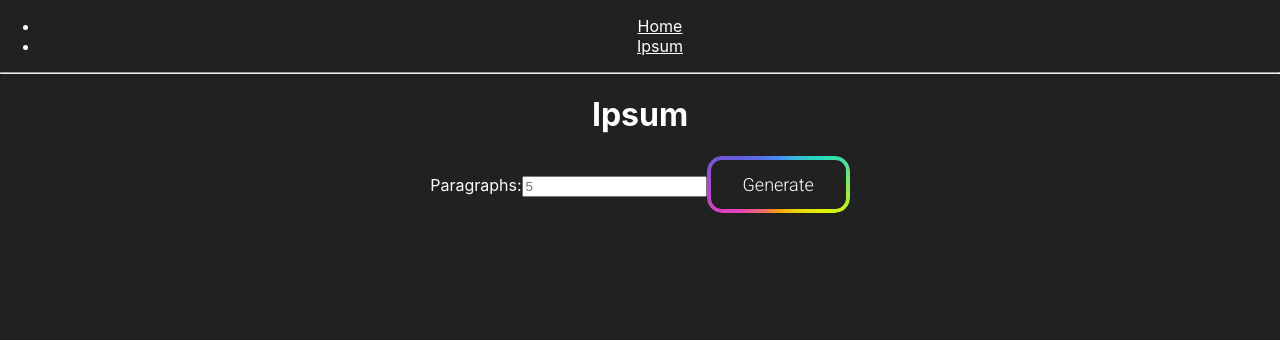
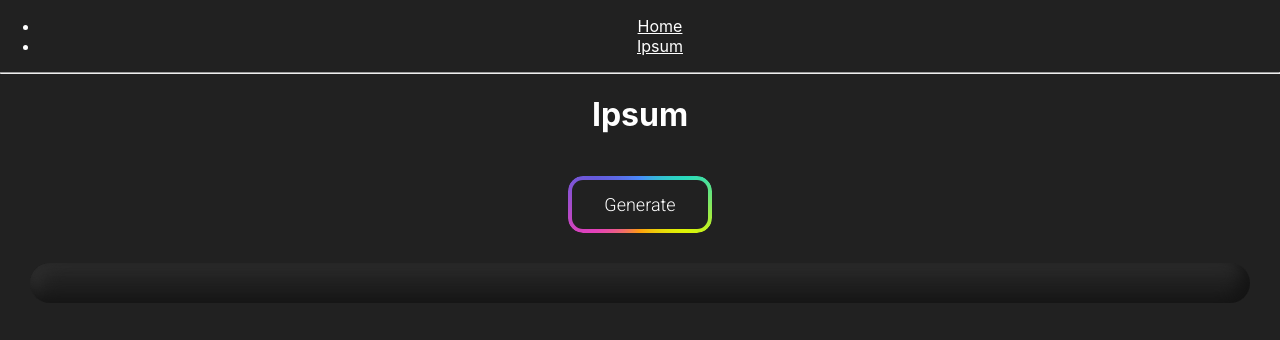
Before and after one commit to TimA314/altipsum, a React (Create React App) app: page /ipsum in a window 1280 px wide. Shown: the top 340 px of the page. Built offline with nearby package versions, Linux system fonts and the light colour scheme.

Commit message:
added ipsum text component

```diff
--- a/src/App.js
+++ b/src/App.js
@@ -7,7 +7,7 @@ import { BrowserRouter as Router, Route, Link, Routes } from "react-router-dom";
 function App() {
   return (
     <Router>
-      <div className="App-background">
+      <div>
         <ul>
           <li>
             <Link to="/">Home</Link>
--- /dev/null
+++ b/src/Components/IpsumText.css
@@ -0,0 +1,7 @@
+.cont {
+  border-radius: 26px;
+  background: #212121;
+  box-shadow: inset -8px -8px 16px #141414, inset 8px 8px 16px #2e2e2e;
+  padding: 20px;
+  margin: 30px;
+}
--- /dev/null
+++ b/src/Components/IpsumText.js
@@ -0,0 +1,10 @@
+import React from "react";
+import "./IpsumText.css";
+
+export default function IpsumText(props) {
+  return (
+    <div className="cont">
+      <article>{props.IpsumText}</article>
+    </div>
+  );
+}
--- a/src/pages/Ipsum.js
+++ b/src/pages/Ipsum.js
@@ -1,5 +1,6 @@
 import React from "react";
 import { useState } from "react";
+import IpsumText from "../Components/IpsumText";
 import { getNews } from "../services/newsService";
 import "./Ipsum.css";
 
@@ -9,7 +10,11 @@ export default function Ipsum() {
   function handleNewsGenerate(e) {
     e.preventDefault();
     getNews()
-      .then((res) => setNewsData(res.data.articles))
+      .then((res) => {
+        // console.log(res.data.articles);
+        let data = res.data.articles.map(({ description }) => description);
+        setNewsData(data);
+      })
       .catch((err) => console.log(err));
     console.log(newsData);
   }
@@ -17,23 +22,11 @@ export default function Ipsum() {
   return (
     <div className="background">
       <h1>Ipsum</h1>
-      <form>
-        <div className="mb-3">
-          <label htmlFor="amount" className="form-label">
-            Paragraphs:
-          </label>
-          <input
-            type="number"
-            className="form-control"
-            name="amount"
-            placeholder="5"
-          ></input>
-          <button type="submit" className="btn" onClick={handleNewsGenerate}>
-            Generate
-          </button>
-        </div>
-      </form>
-      <article></article>
+      <br />
+      <button type="submit" className="btn" onClick={handleNewsGenerate}>
+        Generate
+      </button>
+      <IpsumText IpsumText={newsData} />
     </div>
   );
 }
```
Also changed, not shown: src/index.js (+6 -6 lines).
